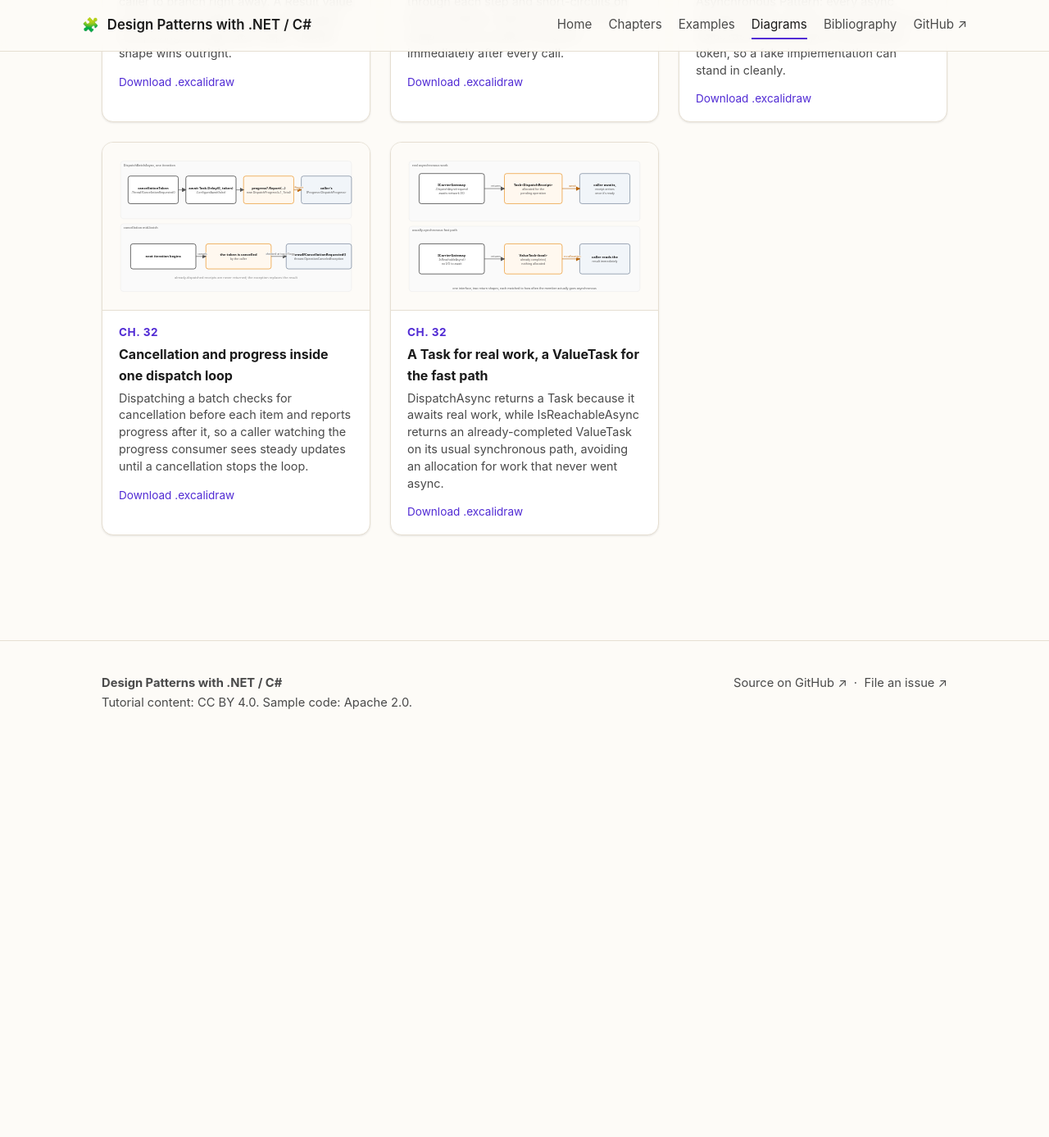
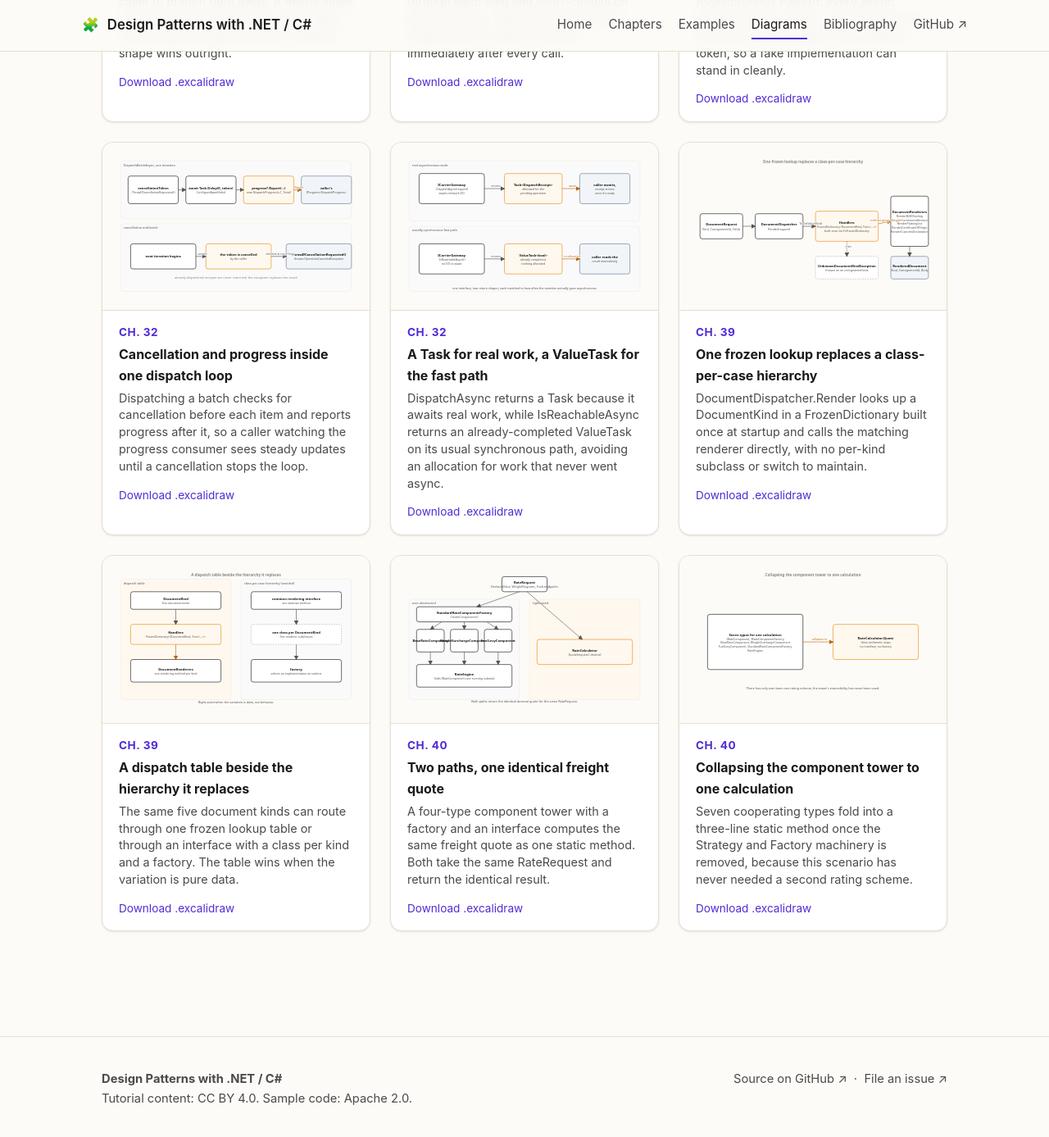
Before and after one commit to patterncatalyst/csharp-design-patterns, a Jekyll site: the page built from diagrams.html, in a window 1280 px wide and 1400 px high, scrolled down 12629 px. Shown: the top 1387 px of the window at 82% size. Built offline with Jekyll 4.4.1, drawn with Linux system fonts in a browser that asks for light colours; before the commit the page ends 13546 px from its top, so only the background shows below that.

Commit message:
docs(r16): diagrams for ch39/40 (short captions)

```diff
--- a/_data/diagrams.yml
+++ b/_data/diagrams.yml
@@ -654,3 +654,35 @@
     DispatchAsync returns a Task because it awaits real work, while
     IsReachableAsync returns an already-completed ValueTask on its usual
     synchronous path, avoiding an allocation for work that never went async.
+
+- name: 39-shortcut-patterns
+  section: "Ch. 39"
+  title: One frozen lookup replaces a class-per-case hierarchy
+  caption: >-
+    DocumentDispatcher.Render looks up a DocumentKind in a FrozenDictionary
+    built once at startup and calls the matching renderer directly, with no
+    per-kind subclass or switch to maintain.
+
+- name: 39-dispatch-table-vs-hierarchy
+  section: "Ch. 39"
+  title: A dispatch table beside the hierarchy it replaces
+  caption: >-
+    The same five document kinds can route through one frozen lookup table
+    or through an interface with a class per kind and a factory. The table
+    wins when the variation is pure data.
+
+- name: 40-anti-patterns-and-pattern-misuse
+  section: "Ch. 40"
+  title: Two paths, one identical freight quote
+  caption: >-
+    A four-type component tower with a factory and an interface computes the
+    same freight quote as one static method. Both take the same RateRequest
+    and return the identical result.
+
+- name: 40-right-sizing-the-abstraction
+  section: "Ch. 40"
+  title: Collapsing the component tower to one calculation
+  caption: >-
+    Seven cooperating types fold into a three-line static method once the
+    Strategy and Factory machinery is removed, because this scenario has
+    never needed a second rating scheme.
```
Also changed, not shown: diagrams/39-dispatch-table-vs-hierarchy.svg (added), diagrams/39-shortcut-patterns.svg (added), diagrams/40-anti-patterns-and-pattern-misuse.svg (added), diagrams/40-right-sizing-the-abstraction.svg (added), 4 other files.
